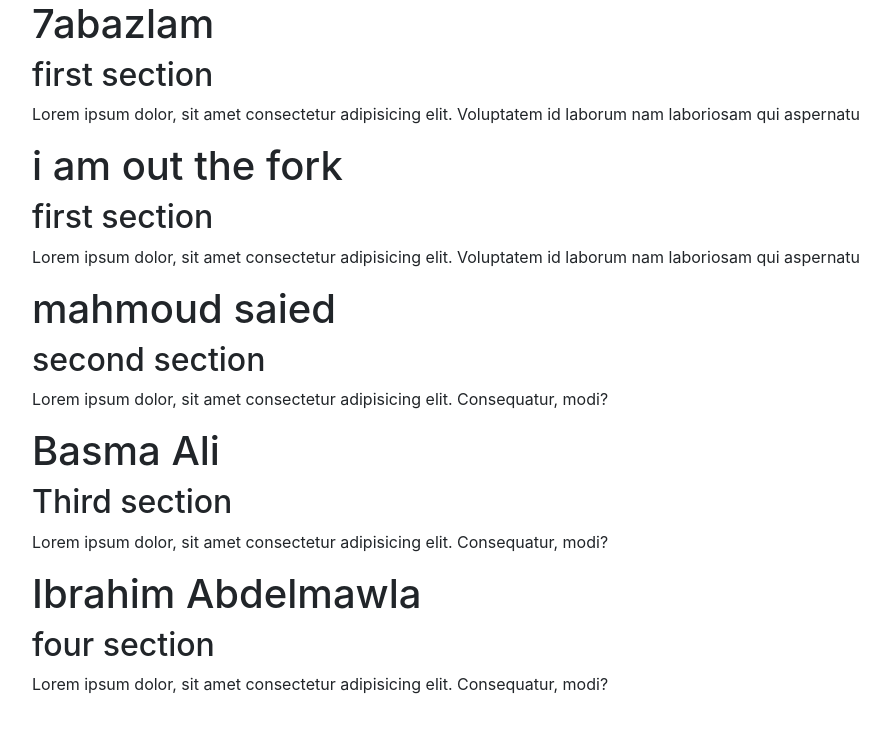
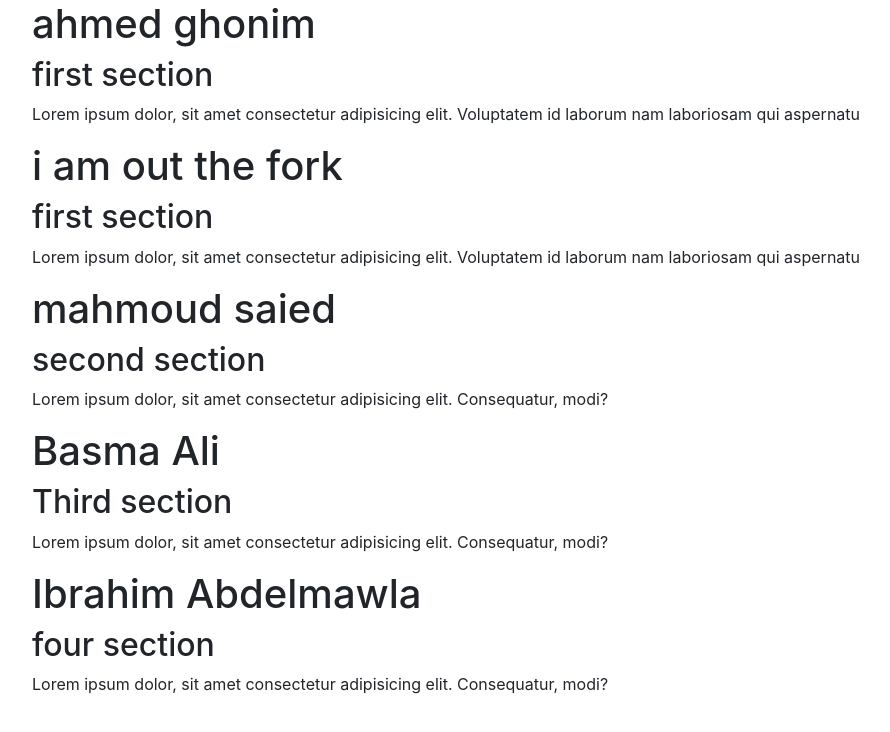
Before and after one commit to ahmedghonim/Final-Project-Rout, a plain HTML site: page index.html in a window 1280 px wide. Shown: the whole page, without its empty margins (53-943 px from the left). Drawn offline with Linux system fonts and the light colour scheme.

Commit message:
ahmed ghonim

```diff
--- a/index.html
+++ b/index.html
@@ -17,7 +17,7 @@
 
 <body>
     <div class="container">
-        <h1>7abazlam </h1>
+        <h1>ahmed ghonim </h1>
         <h2>first section</h2>
         <p>Lorem ipsum dolor, sit amet consectetur adipisicing elit. Voluptatem id laborum nam laboriosam qui aspernatu</p>
     </div>
```
